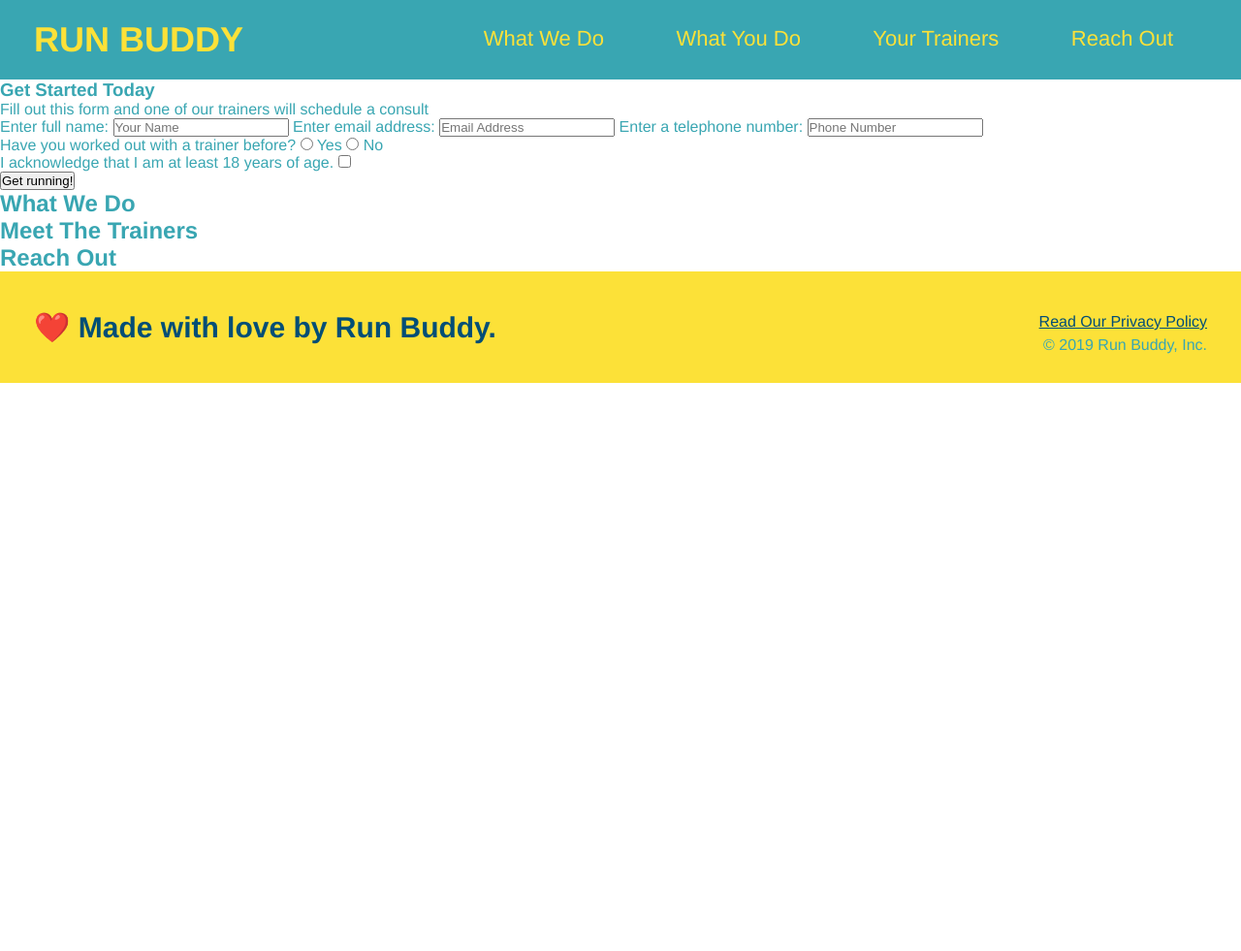
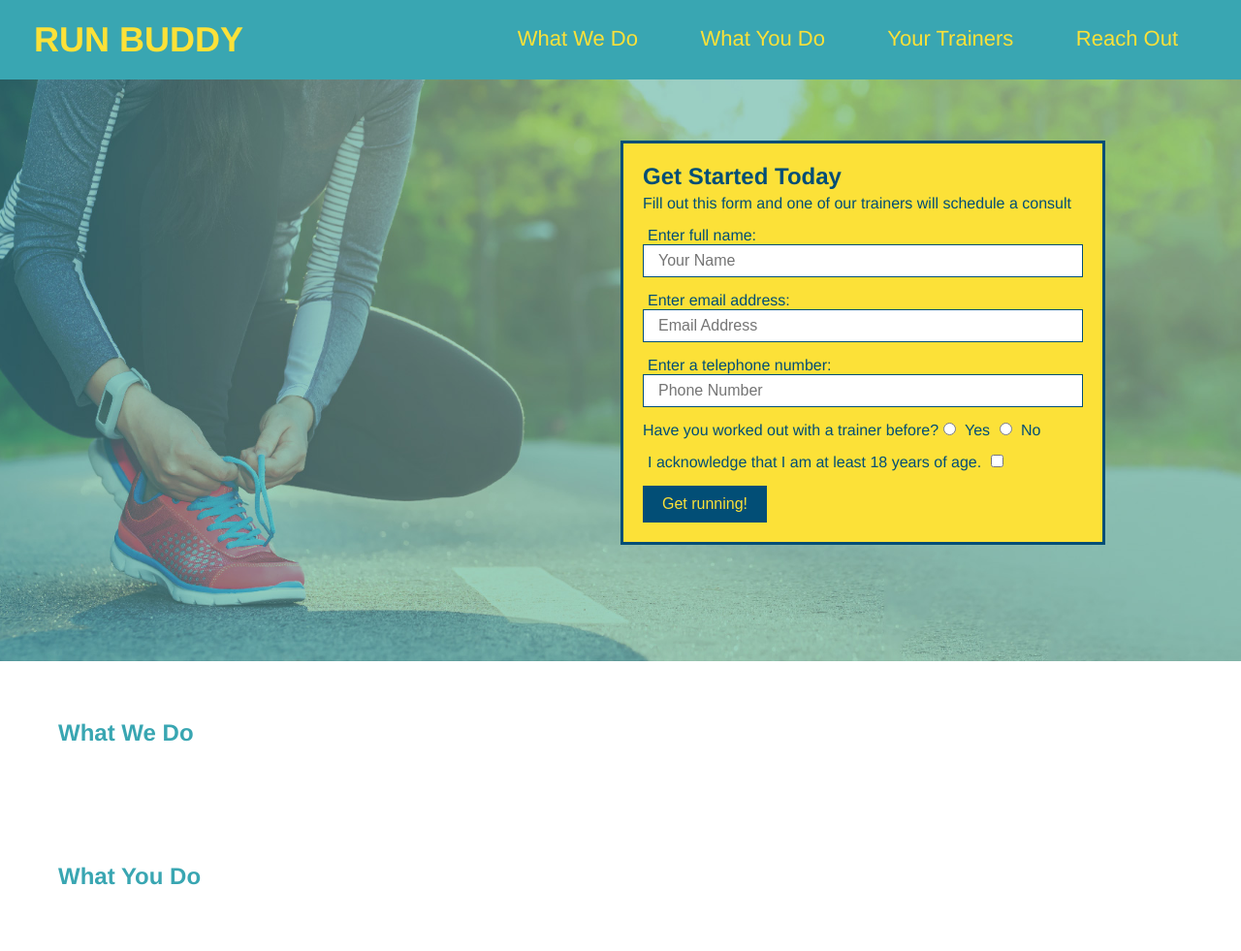
Before and after one commit to Natallie01/run-buddy, a plain HTML site: page index.html in a window 1280 px wide. Shown: the top 981 px of the page at 97% size. Before the commit the page ends 800 px from the top, so only its background shows below. Drawn offline with Linux system fonts and the light colour scheme; files that its build step writes are made by us from their sources.

Commit message:
buttons/image update

```diff
--- /dev/null
+++ b/assets/css/style.css
@@ -0,0 +1,127 @@
+/*asterisk matches everything aka universal selector*/
+/*told every element on the page to not have any margin or border unless we explicitly tell it to.*/
+* {
+  margin: 0;
+  padding: 0;
+  box-sizing: border-box;
+}
+
+body {
+  /* more on this crazy alphanumerical value in a minute! */
+  color: #39a6b2;
+  font-family: Helvetica, Arial, sans-serif;
+}
+
+/* apply styles to <header> */
+header {
+  padding: 20px 35px;
+  background-color: #39a6b2;
+}
+
+header h1 {
+  font-weight: bold;
+  font-size: 36px;
+  color: #fce138;
+  margin: 0;
+  display: inline; /*inline puts content in a line (same line) block is new lines*/
+}
+/*header a= main title (RUN BUDDY)*/
+header a {
+  text-decoration: none;
+  color: #fce138;
+}
+
+header nav {
+  float: right;
+  margin: 7px 0;
+}
+
+header nav ul li {
+  display: inline;
+}
+
+header nav ul li a {
+  margin: 0 30px;
+  font-weight: lighter;
+  font-size: 22px;
+}
+
+footer {
+  background: #fce138;
+  width: 100%;
+  padding: 40px 35px;
+}
+
+footer h2 {
+  display: inline;
+  color: #024e76;
+  font-size: 30px;
+  margin: 0;
+}
+
+footer div {
+  float: right;
+  line-height: 1.5;/*space between context*/
+  text-align: right;
+}
+
+footer a {
+  color: #024e76;
+}
+
+section {
+  padding: 60px;
+}
+
+/* Hero Style Start */
+.hero {
+  background-image: url('../images/hero-bg.jpg');/*The background-image property uses the CSS
+   function url() to link a resource such as an image, web font, or GIF. Here we're using
+   a relative URL path to select a background image.*/
+  height: 600px;
+  background-size: cover;
+  background-position: center;
+  position: relative;
+}
+/* Hero Style End */
+
+.hero-form {
+  border: 3px solid #024e76;
+  background-color: #fce138;
+  padding: 20px;
+  width: 500px;
+  color: #024e76;
+  position: absolute;
+  bottom: 120px;
+  right: 140px;
+}
+
+.hero-form h3 {
+  font-size: 24px;
+  margin: 0;
+}
+.hero-form p {
+  margin: 5px 0 15px 0;
+}
+
+.form-input {
+  border: 1px solid #024e76;
+  display: block;
+  padding: 7px 15px;
+  font-size: 16px;
+  color: #024e76;
+  width: 100%;
+  margin-bottom: 15px;
+}
+
+.hero-form label {
+  margin: 0 5px;
+}
+
+.hero-form button {
+  color: #fce138;
+  background-color: #024e76;
+  border: none;
+  padding: 10px 20px;
+  font-size: 16px;
+}
--- a/index.html
+++ b/index.html
@@ -1,25 +1,26 @@
 <!DOCTYPE html>
-<html lang="en"><!-- this means language is english-->
+<html lang="en">
+
 <head>
-   <link rel="stylesheet" type="text/css" href="./style.css"/>
+  <meta charset="UTF-8" />
+  <title>Run Buddy</title>
   <link rel="stylesheet" href="./assets/css/style.css" />
-    <meta charset="UTF-8" /> <!--accommodates just about any character, from foreign language symbols to emojis. -->
-    <title>Run Buddy</title>
+</head>
 
-</head>
 <body>
+  <!-- navigation -->
   <header>
-
     <h1>
-
-        <a href="/">RUN BUDDY</a>
+      <a href="/">
+        RUN BUDDY
+      </a>
     </h1>
-
-      <nav> <!-- Unordered list element -->
+    <nav>
+      <!-- Unordered list element -->
       <ul>
         <!-- List item element-->
         <li>
-            <!-- Anchor element MAKES IT INTO A CLICK LINK-->
+          <!-- Anchor element -->
           <a href="#what-we-do">What We Do</a>
         </li>
         <li>
@@ -33,21 +34,20 @@
         </li>
       </ul>
     </nav>
+  </header>
 
-</header>
   <!-- hero/jumbotron -->
-<section>
-  <div>
+  <section class="hero">
+    <div class="hero-form">
       <h3>Get Started Today</h3>
       <p>Fill out this form and one of our trainers will schedule a consult</p>
- <!-- Add form element -->
       <form>
         <label for="name">Enter full name:</label>
-<input type="text" placeholder="Your Name" name="name" id="name" />
+        <input type="text" placeholder="Your Name" name="name" id="name" class="form-input" />
         <label for="email">Enter email address:</label>
-<input type="text" placeholder="Email Address" name="email" id="email"/>
+        <input type="text" placeholder="Email Address" name="email" id="email" class="form-input" />
         <label for="phone">Enter a telephone number:</label>
- <input type="text" placeholder="Phone Number" name="phone" id="phone"/>
+        <input type="text" placeholder="Phone Number" name="phone" id="phone" class="form-input" />
         <p>
           Have you worked out with a trainer before?
           <input type="radio" name="trainer-confirm" id="trainer-yes" />
@@ -55,25 +55,29 @@
           <input type="radio" name="trainer-confirm" id="trainer-no" />
           <label for="trainer-no">No</label>
         </p>
-<P>  <label for="checkbox" >
+        <p>
+          <label for="checkbox">
             I acknowledge that I am at least 18 years of age.
           </label>
-  <input type="checkbox" name="age-confirm" id="checkbox" />
- </P>
+          <input type="checkbox" name="checkpoint1" id="checkbox" />
+        </p>
         <button type="submit">
           Get running!
         </button>
       </form>
     </div>
   </section>
-<!-- end hero -->
 
-<section>
-</section>
-
+  <!-- "what we do" section -->
   <section>
     <h2>What We Do</h2>
   </section>
+
+  <!-- "what you do" section -->
+  <section>
+    <h2>What You Do</h2>
+  </section>
+
   <!-- "meet the trainers" section -->
   <section>
     <h2>Meet The Trainers</h2>
@@ -93,4 +97,5 @@
     </div>
   </footer>
 </body>
+
 </html>
--- a/style.css
+++ /dev/null
@@ -1,61 +0,0 @@
-/*asterisk matches everything aka universal selector*/* {
-  margin: 0;
-  padding: 0;
-  box-sizing: border-box;
-}/*told every element on the page to not have any margin or border unless we explicitly tell it to.*/
-body {
-    /* more on this crazy alphanumerical value in a minute! */
-    color: #39a6b2;
-    font-family: Helvetica, Arial, sans-serif;
-  }
-  /* apply styles to <header> */
-header {
-    padding: 20px 35px;
-    background-color: #39a6b2;
-  }
-  header h1 {
-    font-weight: bold;
-    font-size: 36px;
-    color: #fce138;
-    margin:0;
-    display: inline;/*Inline literally puts content in line*/
-  }
-/*header a= main title (RUN BUDDY)*/
-header a{
-  text-decoration: none;
-  color:#fce138;
-
-}
-header nav {
-  float:right;
-  margin: 7px 0;
-
-}
-header nav ul li {
-display: inline ;
-}
-header nav ul li a {
-  margin: 0 35px;
-  font-weight: lighter;
-  font-size: 22px;
-}
-footer{
-  background: #fce138;
-  width: 100% ;
-  padding: 40px 35px;
-}
-footer h2 {
-  display: inline ;
-  color: #024e76;
-  font-size: 30px;
-  margin:0;
-
-}
-footer div {
-  float: right;
-  line-height: 1.5;/*space between context*/
-  text-align: right;
-}
-footer a {
-  color: #024e76;
-}
```
Also changed, not shown: assets/images/hero-bg.jpg (added), 2 other files. Lines whose indentation alone changed are shown as unchanged.
